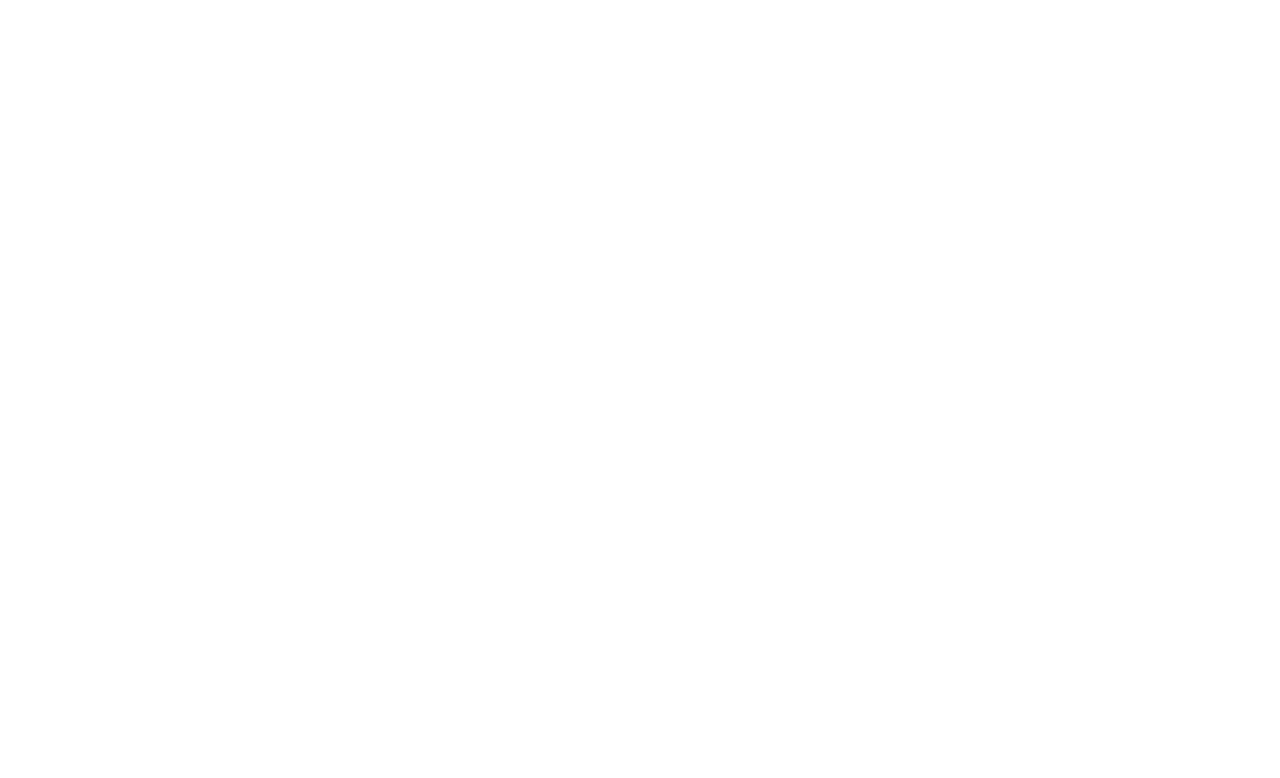
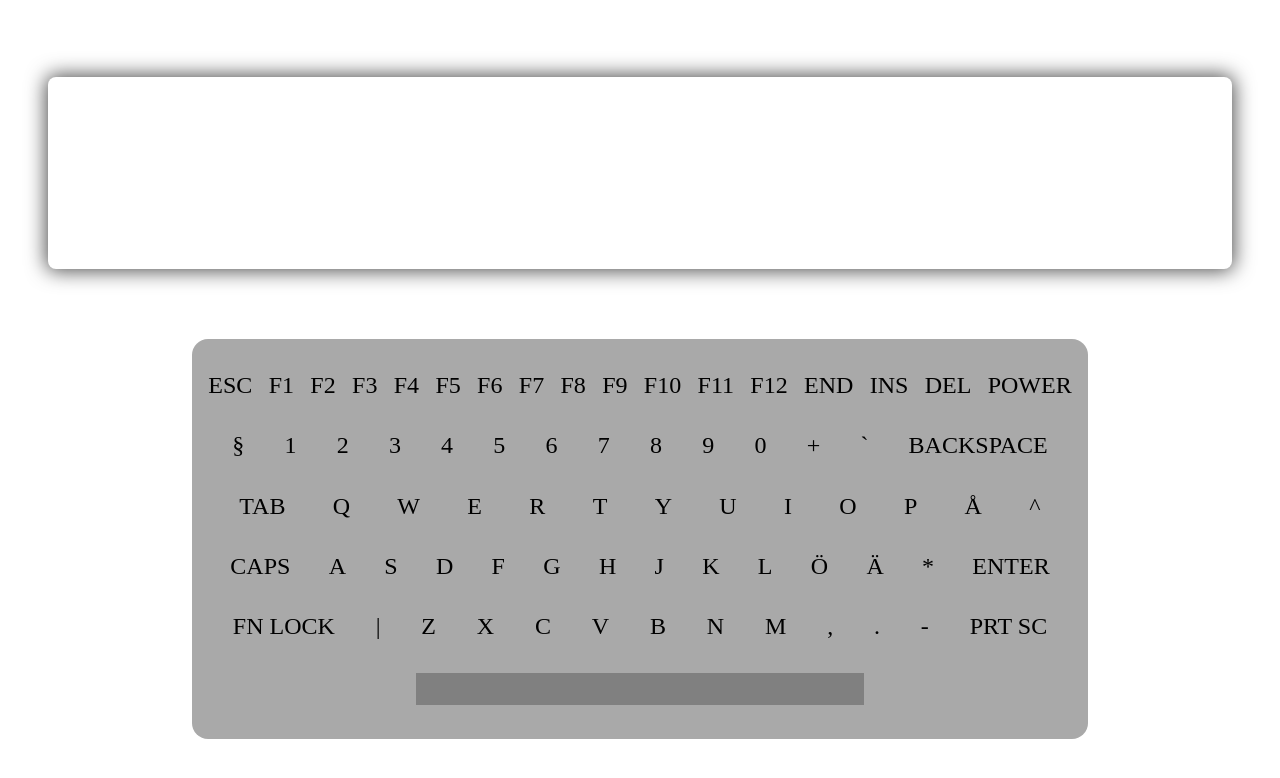
Before and after one commit to maxtumba/max_tumba_examensuppgift, a plain HTML site: page index.html in a window 1280 px wide. Drawn offline with Linux system fonts and the light colour scheme; files that its build step writes are made by us from their sources.

Commit message:
eharshea

```diff
--- a/css/style.css
+++ b/css/style.css
@@ -1,17 +1,39 @@
-.key{
-    /* Rör inte */
-    display: grid;
-    width: 500px;
-    height: 500px;
-    grid-template:repeat(7,1fr)/repeat(7,1fr);
-background-origin: border-box;
-   background-size: cover;
+body{
+display: flex;
+flex-direction: column;
+align-items: center;
+justify-content: space-evenly;
+height: 100vh;
+background: white;
+font-size: 1.5rem;
+
 }
-
-
-.esc{
-    grid-column: 2;
-    grid-row-start: 2;
-    grid-row-end: 4;
-    /* Skriv nedan */
+.textContainer{
+    width: 90vw;
+    height: 20vh;
+    background: rgb(255, 255, 255);
+    box-shadow: 0 0 20px 2px rgb(78, 78, 78);
+    border-radius: 0.5rem;
+    padding: 1rem;
+    font-family: sans-serif;
+    outline: none;
 }
+.keyboard{
+   height: 50vh;
+   width: 70vw;
+   background: darkgrey;
+   border-radius: 1rem;
+   display: flex;
+   flex-direction: column;
+   justify-content: space-evenly;
+}
+.row{
+    display: flex;
+    align-items: center;
+    justify-content: space-evenly;
+}
+.space{
+    width: 50%;
+    height: 2rem;
+    background: grey;
+}
--- a/index.html
+++ b/index.html
@@ -3,10 +3,97 @@
 <head>
     <meta charset="UTF-8">
     <meta name="viewport" content="width=device-width, initial-scale=1.0">
-    <title>Document</title> <link rel="stylesheet" href="style.css">
+    <title>Virtuale Keyboard</title>
+    <link rel="stylesheet" href="./css/style.css">
 <body>
-        <div class = "KEYBOARD">
-            <div class = "key esc"></div>
+        <div class = "textContainer" contenteditable>
+
+        </div>
+        <div class = "keyboard">
+            <div class="row">
+                <div class="key">ESC</div>
+                <div class="key">F1</div>
+                <div class="key">F2</div>
+                <div class="key">F3</div>
+                <div class="key">F4</div>
+                <div class="key">F5</div>
+                <div class="key">F6</div>
+                <div class="key">F7</div>
+                <div class="key">F8</div>
+                <div class="key">F9</div>
+                <div class="key">F10</div>
+                <div class="key">F11</div>
+                <div class="key">F12</div>
+                <div class="key">END</div>
+                <div class="key">INS</div>
+                <div class="key">DEL</div>
+                <div class="key">POWER</div>
+            </div>
+            <div class="row">
+                <div class="key">§</div>
+                <div class="key">1</div>
+                <div class="key">2</div>
+                <div class="key">3</div>
+                <div class="key">4</div>
+                <div class="key">5</div>
+                <div class="key">6</div>
+                <div class="key">7</div>
+                <div class="key">8</div>
+                <div class="key">9</div>
+                <div class="key">0</div>
+                <div class="key">+</div>
+                <div class="key">`</div>
+                <div class="key">BACKSPACE</div>
+            </div>
+            <div class="row">
+                <div class="key">TAB</div>
+                <div class="key">Q</div>
+                <div class="key">W</div>
+                <div class="key">E</div>
+                <div class="key">R</div>
+                <div class="key">T</div>
+                <div class="key">Y</div>
+                <div class="key">U</div>
+                <div class="key">I</div>
+                <div class="key">O</div>
+                <div class="key">P</div>
+                <div class="key">Å</div>
+                <div class="key">^</div>
+            </div>
+            <div class="row">
+                <div class="key">CAPS</div>
+                <div class="key">A</div>
+                <div class="key">S</div>
+                <div class="key">D</div>
+                <div class="key">F</div>
+                <div class="key">G</div>
+                <div class="key">H</div>
+                <div class="key">J</div>
+                <div class="key">K</div>
+                <div class="key">L</div>
+                <div class="key">Ö</div>
+                <div class="key">Ä</div>
+                <div class="key">*</div>
+                <div class="key enter">ENTER</div>
+            </div>
+            <div class="row">
+                <div class="key">FN LOCK</div>
+                <div class="key">|</div>
+                <div class="key">Z</div>
+                <div class="key">X</div>
+                <div class="key">C</div>
+                <div class="key">V</div>
+                <div class="key">B</div>
+                <div class="key">N</div>
+                <div class="key">M</div>
+                <div class="key">,</div>
+                <div class="key">.</div>
+                <div class="key">-</div>
+                <div class="key">PRT SC</div>
+            </div>
+            <div class="row">
+                <div class="key space"></div>
+            </div>
         </div>
 </body>
 </html>
```
